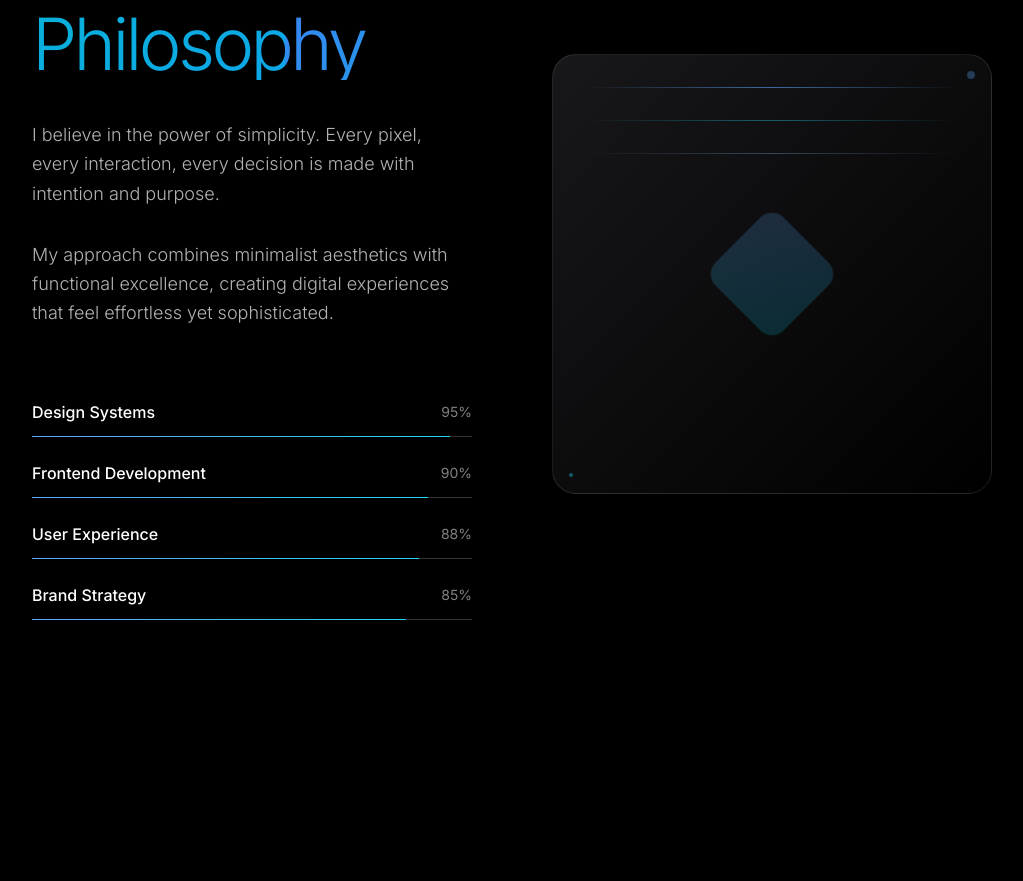
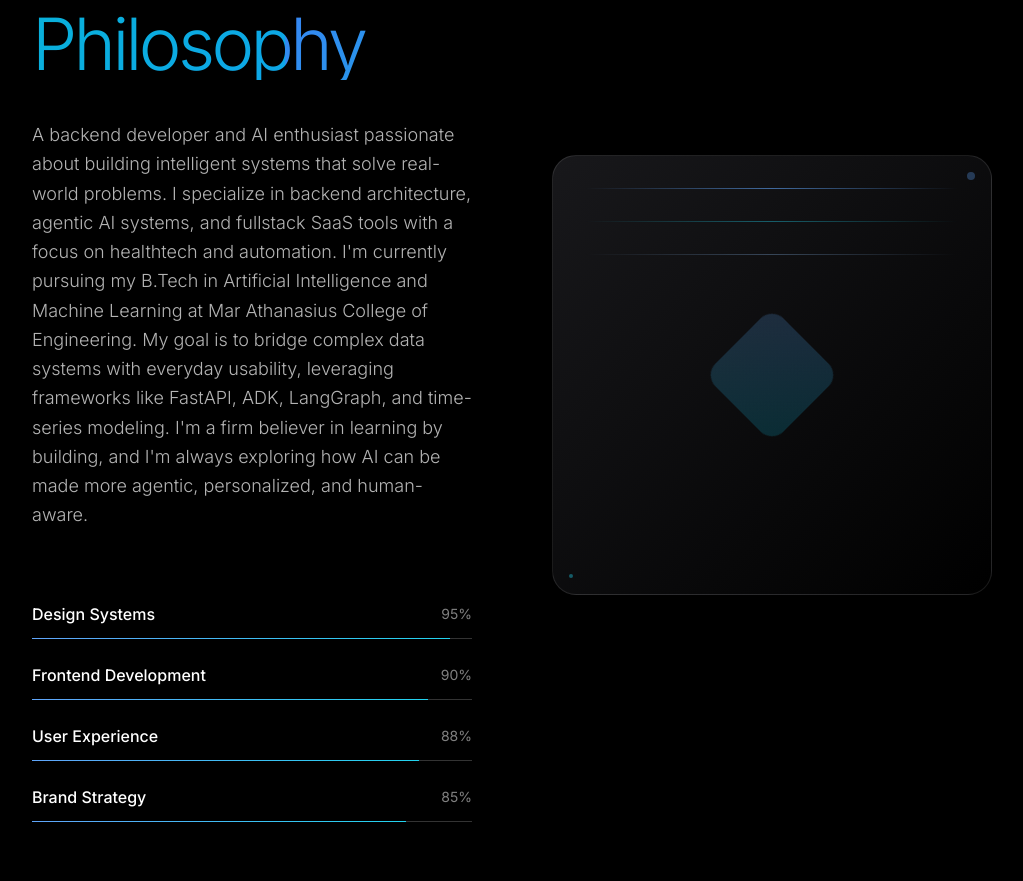
Before and after one commit to haroon0x/portfolio, a React (Vite) app: page / in a window 1280 px wide. Shown: the part 1000-1881 px from the top of the page, without its empty margins (128-1151 px from the left). Built offline with nearby package versions, Linux system fonts and the light colour scheme.

Commit message:
Update About.tsx

```diff
--- a/src/components/About.tsx
+++ b/src/components/About.tsx
@@ -32,10 +32,7 @@ export default function About() {
 
               <div className="space-y-8 text-lg text-white/70 leading-relaxed font-light">
                 <p className="transform-3d">
-                  I believe in the power of simplicity. Every pixel, every interaction, every decision is made with intention and purpose.
-                </p>
-                <p className="transform-3d">
-                  My approach combines minimalist aesthetics with functional excellence, creating digital experiences that feel effortless yet sophisticated.
+                  A backend developer and AI enthusiast passionate about building intelligent systems that solve real-world problems. I specialize in backend architecture, agentic AI systems, and fullstack SaaS tools with a focus on healthtech and automation. I'm currently pursuing my B.Tech in Artificial Intelligence and Machine Learning at Mar Athanasius College of Engineering. My goal is to bridge complex data systems with everyday usability, leveraging frameworks like FastAPI, ADK, LangGraph, and time-series modeling. I'm a firm believer in learning by building, and I'm always exploring how AI can be made more agentic, personalized, and human-aware.
                 </p>
               </div>
 
```
